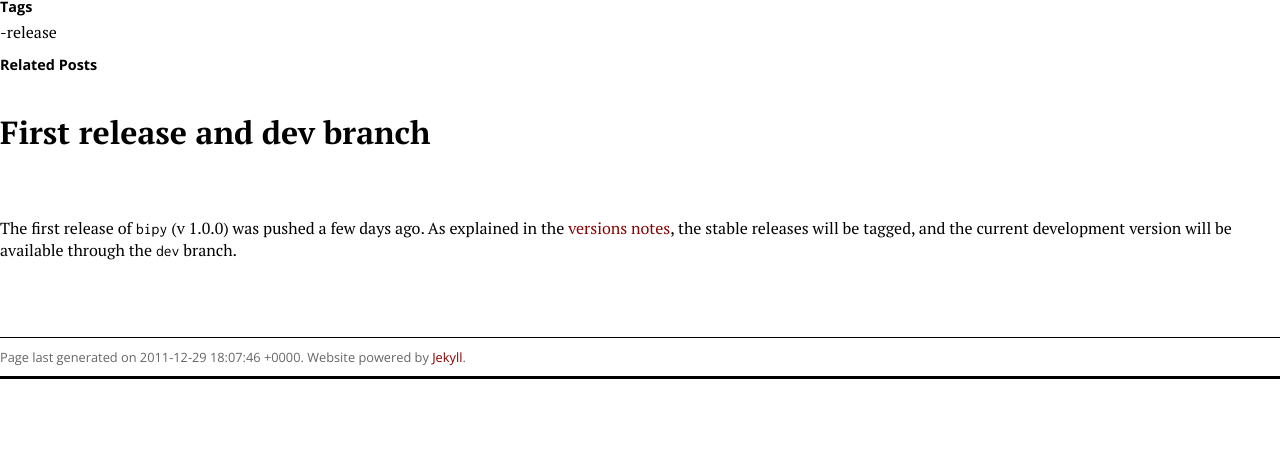
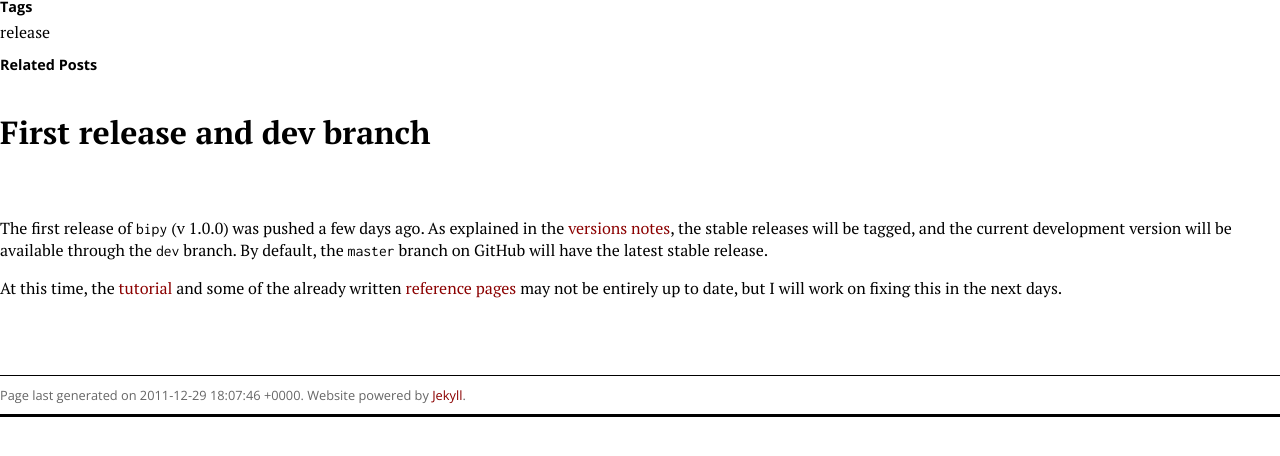
Before and after one commit to tpoisot/bipy, a Jekyll site: the page built from _posts/2011-12-29-first-release-and-dev-branch.md, in a window 1280 px wide, cut to the strip 324-780 px from the top of the page. Built offline with Jekyll 4.4.1, drawn with Linux system fonts in a browser that asks for light colours.

Commit message:
Various post improvements

```diff
--- a/_posts/2011-12-29-first-release-and-dev-branch.md
+++ b/_posts/2011-12-29-first-release-and-dev-branch.md
@@ -1,7 +1,9 @@
 ---
 layout: post
 title: First release and dev branch
-tag: -release
+tag: [release]
 ---
 
-The first release of `bipy` (v 1.0.0) was pushed a few days ago. As explained in the [versions notes]({{ site.url }}/changelog/), the stable releases will be tagged, and the current development version will be available through the `dev` branch.
+The first release of `bipy` (v 1.0.0) was pushed a few days ago. As explained in the [versions notes]({{ site.url }}/changelog/), the stable releases will be tagged, and the current development version will be available through the `dev` branch. By default, the `master` branch on GitHub will have the latest stable release.
+
+At this time, the [tutorial]({{ site.url }}/tutorial/) and some of the already written [reference pages]({{ site.url }}/reference/) may not be entirely up to date, but I will work on fixing this in the next days.
```
Also changed, not shown: blog/index.md (+1 -1 lines).
